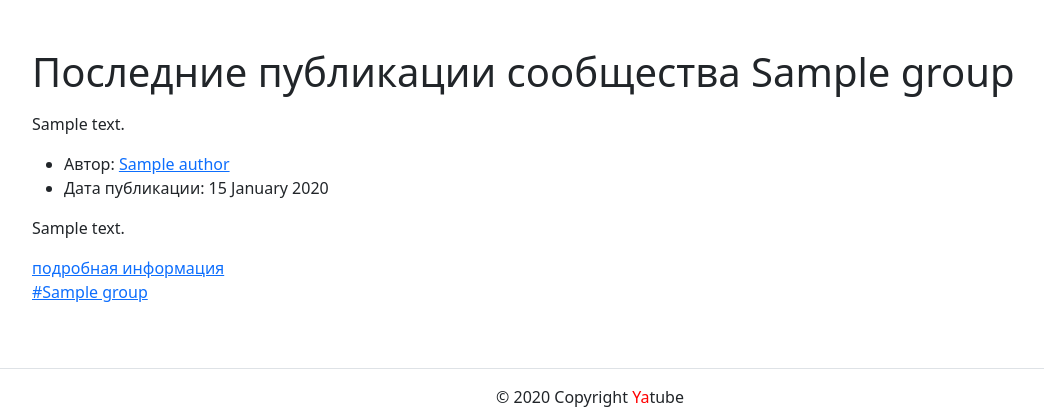
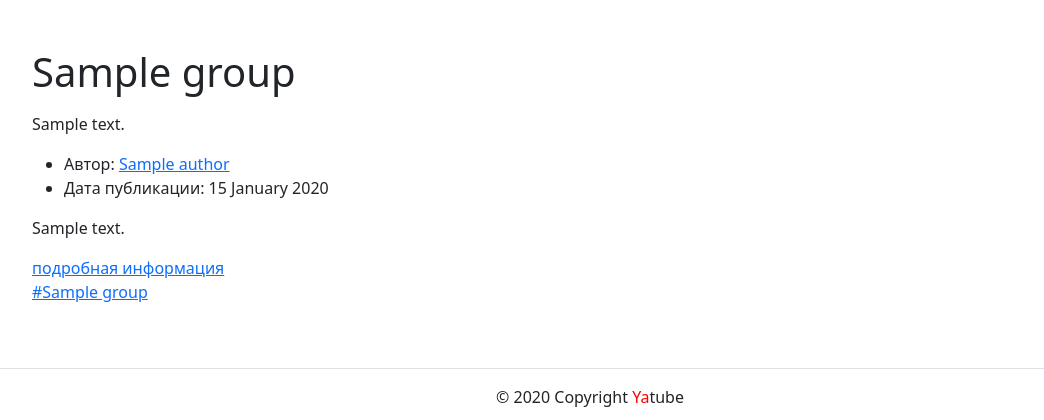
Before and after one commit to mAXxtor/yatube_project, a Django app: template yatube/templates/posts/group_list.html in a window 1280 px wide. Shown: the part 56-476 px from the top of the page, without its empty margins (50-1094 px from the left). Run offline with Django 3.2, Linux system fonts and the light colour scheme; the template is opened without the code that fills it: most values are stand-ins (such as "Sample title", 1, 10 or a date in 2020); some libraries are stand-ins or nearby versions.

Commit message:
Исправлен group.title

```diff
--- a/yatube/templates/posts/group_list.html
+++ b/yatube/templates/posts/group_list.html
@@ -2,7 +2,7 @@
 {% block title %} Публикации сообщества {{ group.title }} {% endblock %}
 {% block content %}
   <div class="container py-5">
-    <h1>Последние публикации сообщества {{ group.title }}</h1>
+    <h1>{{ group.title }}</h1>
     <p class="font-weight-light">{{ group.description|linebreaks }}</p>
     {% for post in page_obj %}
       <article>
```
